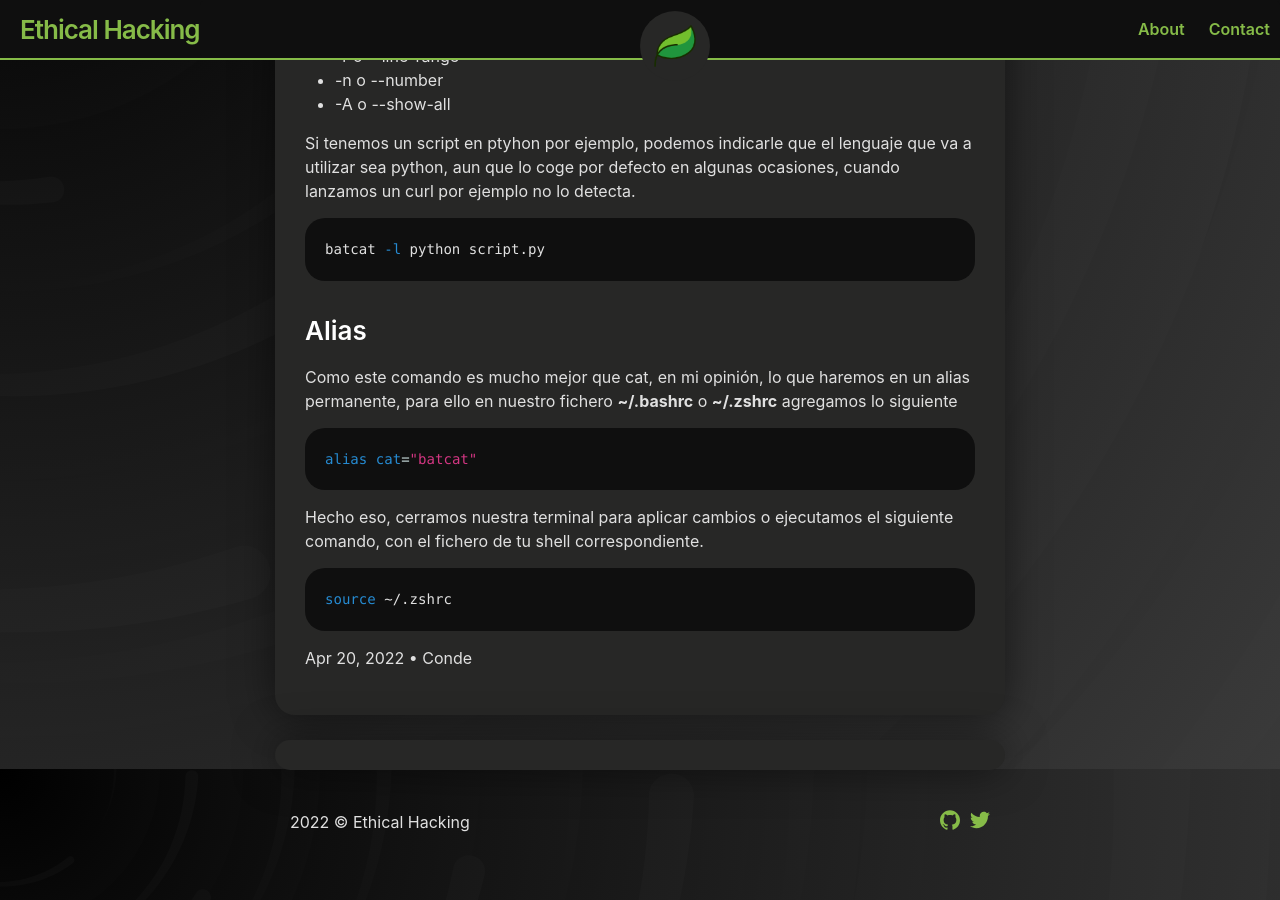
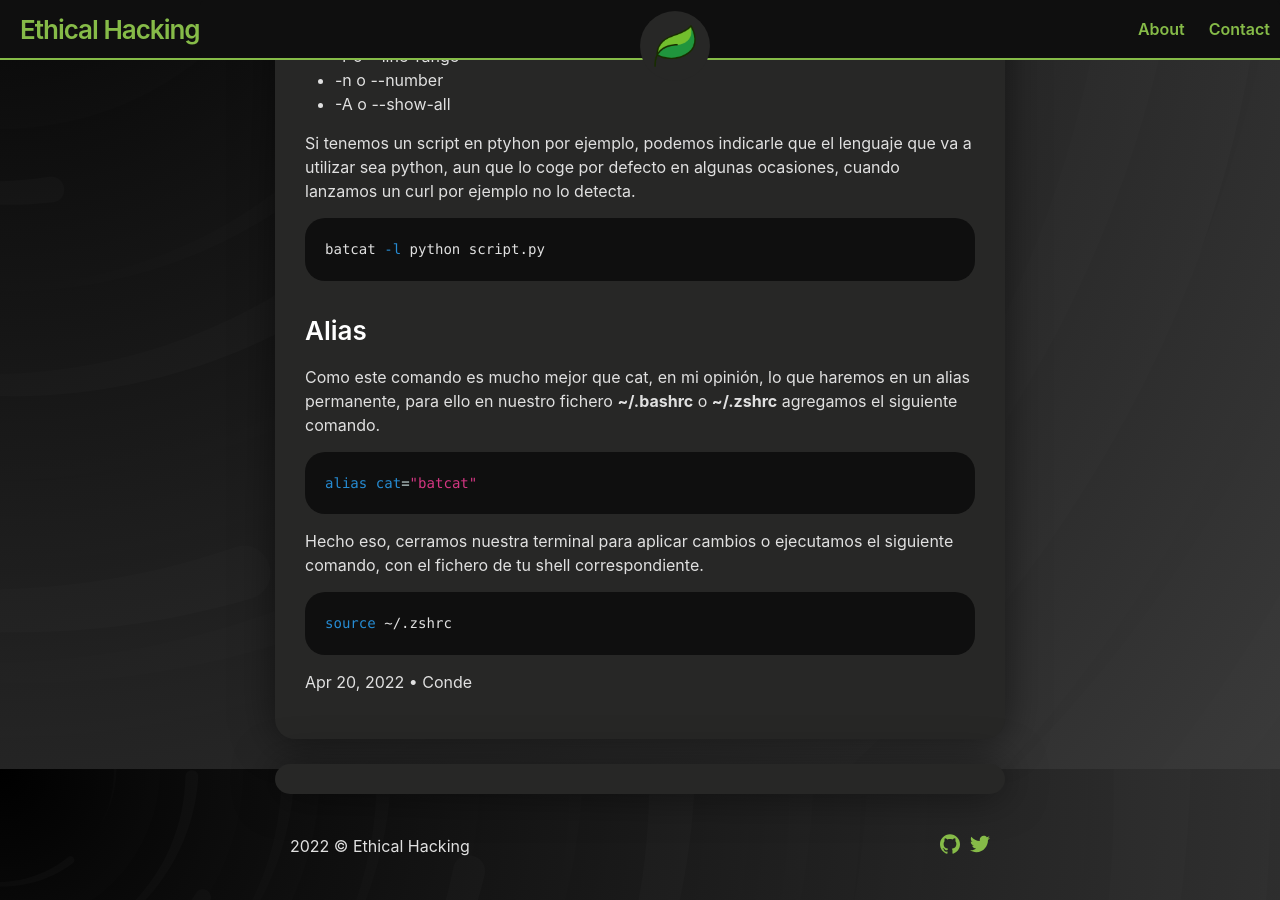
Before and after one commit to H4ckTrick/H4ckTrick.github.io, a Jekyll site: the page built from _posts/2022-04-20-Batcat-en-Linux.md, in a window 1280 px wide and 900 px high, scrolled down 1151 px. Built offline with Jekyll 4.4.1, drawn with Linux system fonts in a browser that asks for light colours; a script that is not in the unit is left out.

Commit message:
Update 2022-04-20-Batcat-en-Linux.md

````diff
--- a/_posts/2022-04-20-Batcat-en-Linux.md
+++ b/_posts/2022-04-20-Batcat-en-Linux.md
@@ -46,7 +46,7 @@ batcat -l python script.py
 ```
 ### Alias
 Como este comando es mucho mejor que cat, en mi opinión, lo que haremos en un alias permanente,
-para ello en nuestro fichero **~/.bashrc** o **~/.zshrc** agregamos lo siguiente
+para ello en nuestro fichero **~/.bashrc** o **~/.zshrc** agregamos el siguiente comando.
 ```bash
 alias cat="batcat"
 ```
````
